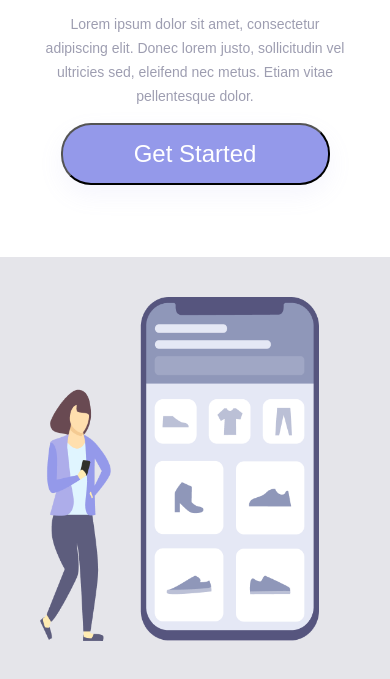
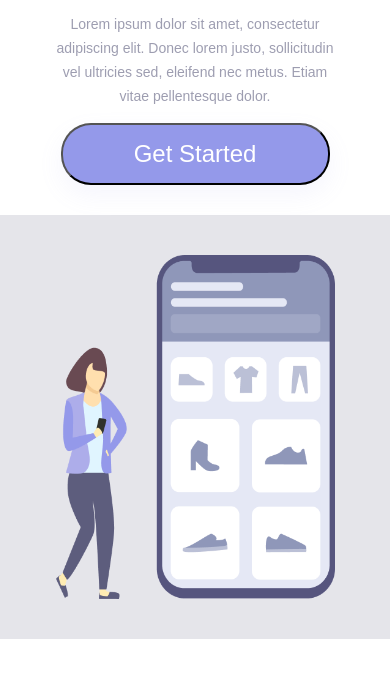
Before and after one commit to hudson-junior/Projeto-Easy-Shopping-Responsivo, a plain HTML site: page index.html in a window 390 px wide. Shown: the part 165-844 px from the top of the page. Drawn offline with Linux system fonts and the light colour scheme.

Commit message:
mudanças no CSS

```diff
--- a/styles.css
+++ b/styles.css
@@ -103,14 +103,16 @@ a:active {
 
   .left {
     width: 100%;
-    height: 50%;
+    height: 45%;
     padding: 0px;
     margin: 0px;
   }
 
   img {
     position: static;
+    display: block;
     max-width: 90%;
+    margin: 0 auto;
   }
 
   header {
@@ -120,16 +122,16 @@ a:active {
   h1 {
     font-size: 36px;
     line-height: 52px;
-    width: auto;
-    margin: 58px 50px 0 50px;
+    width: 268px;
+    margin: 58px auto 0 auto;
     text-align: center;
   }
 
   p {
     font-size: 14px;
     line-height: 24px;
-    margin: 15px 40px;
-    width: auto;
+    margin: 15px auto;
+    width: 296px;
     text-align: center;
   }
 
```
